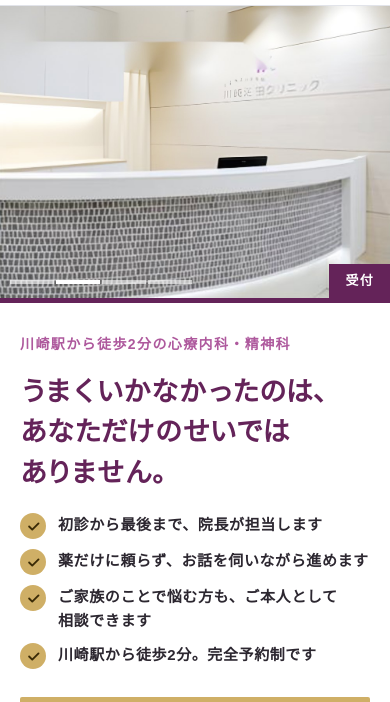
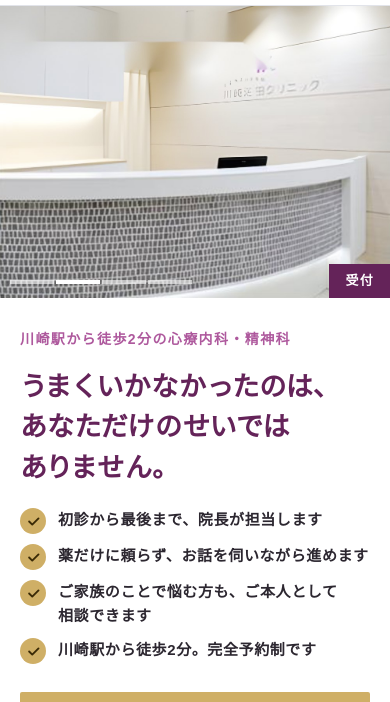
Before and after one commit to MDDESIGNTOKYO/kawasaki-numata-design, a plain HTML site: page 008/index.html in a window 390 px wide. Shown: the part 67-769 px from the top of the page. Drawn offline with Linux system fonts and the light colour scheme; a web font is replaced by a local one.

Commit message:
008：FVの白い枠の上の紫の線を削除
Co-Authored-By: Claude Opus 5.5 <noreply@anthropic.com>
Claude-Session: https://claude.ai/code/session_01PqN1TRnnMqSdtr1dScAdhW

```diff
--- a/008/assets/css/style.css
+++ b/008/assets/css/style.css
@@ -260,7 +260,7 @@ p, li, dd, h1, h2, h3, .trouble__title, .column span, .company__title { word-bre
 /* ---------- タブレット ---------- */
 /* FV：安心できる点を並べる＋写真の切り替え */
 .fv2__inner { position: relative; width: min(1200px, calc(100% - 64px)); margin: 0 auto; display: grid; grid-template-columns: minmax(0, 46fr) minmax(0, 54fr); align-items: center; padding: 52px 0; }
-.fv2__panel { position: relative; z-index: 2; margin-right: -56px; background: var(--white); padding: 40px 44px 42px; border-top: 6px solid var(--plum); }
+.fv2__panel { position: relative; z-index: 2; margin-right: -56px; background: var(--white); padding: 40px 44px 42px; }
 .fv2 .fv__title { color: var(--plum); font-size: clamp(28px, 2.6vw, 38px); }
 .fv2__checks { margin-top: 20px; display: grid; gap: 10px; }
 .fv2__checks li { display: flex; gap: 12px; align-items: flex-start; font-size: 16px; font-weight: 700; line-height: 1.6; color: var(--ink); }
@@ -319,7 +319,7 @@ p, li, dd, h1, h2, h3, .trouble__title, .column span, .company__title { word-bre
   .fv2__inner { width: 100%; padding: 0; }
   .fv2__slides { border: 0; }
   .fv2__dots button { width: 44px; }
-  .fv2__panel { padding: 28px 20px 32px; border-top-width: 5px; }
+  .fv2__panel { padding: 28px 20px 32px; }
   .fv2 .fv__title { font-size: 27px; }
   .fv2__checks li { font-size: 15px; }
   .fv2__tel-inner { width: calc(100% - 40px); padding: 20px 0 22px; gap: 8px; }
```
